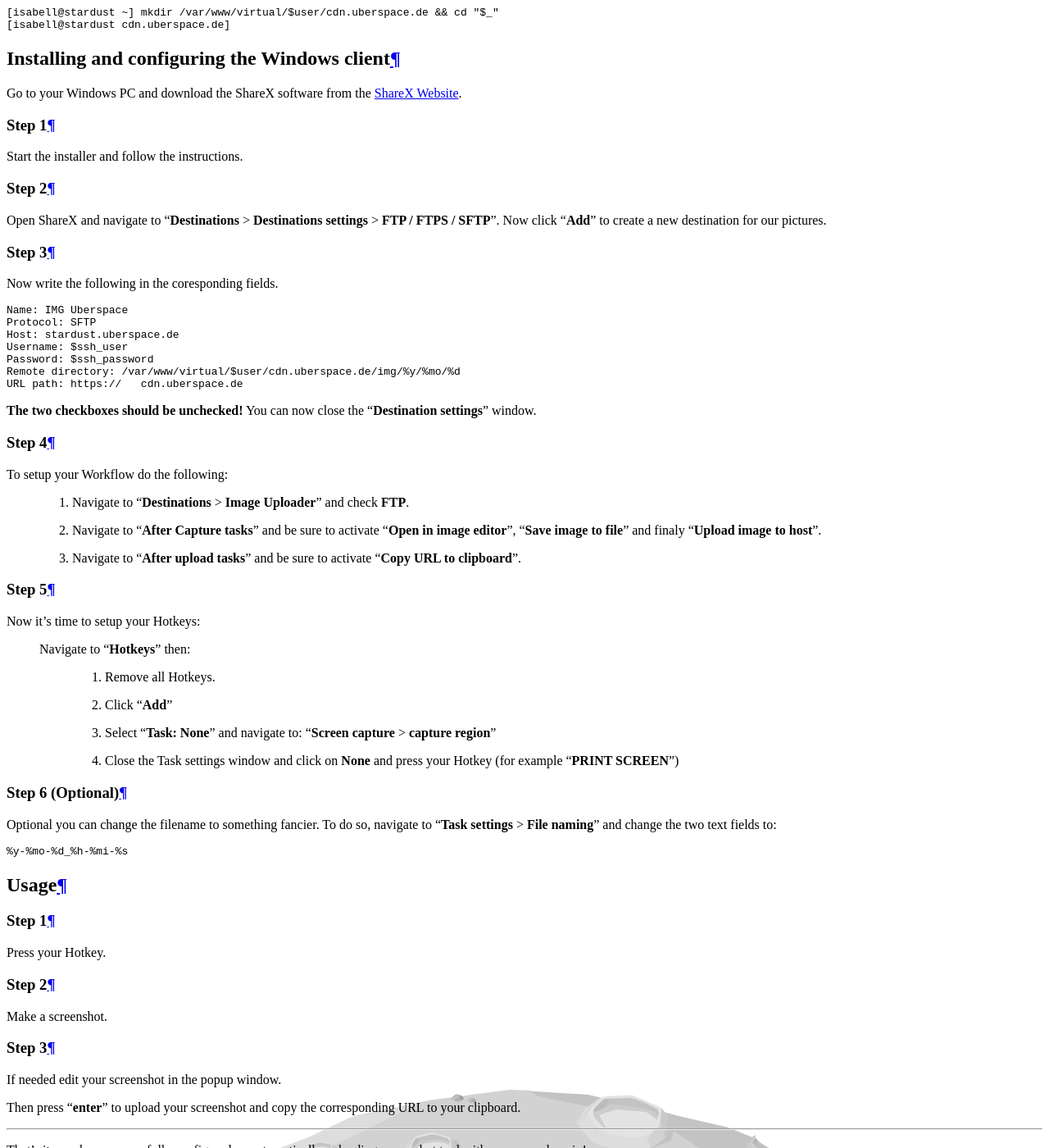
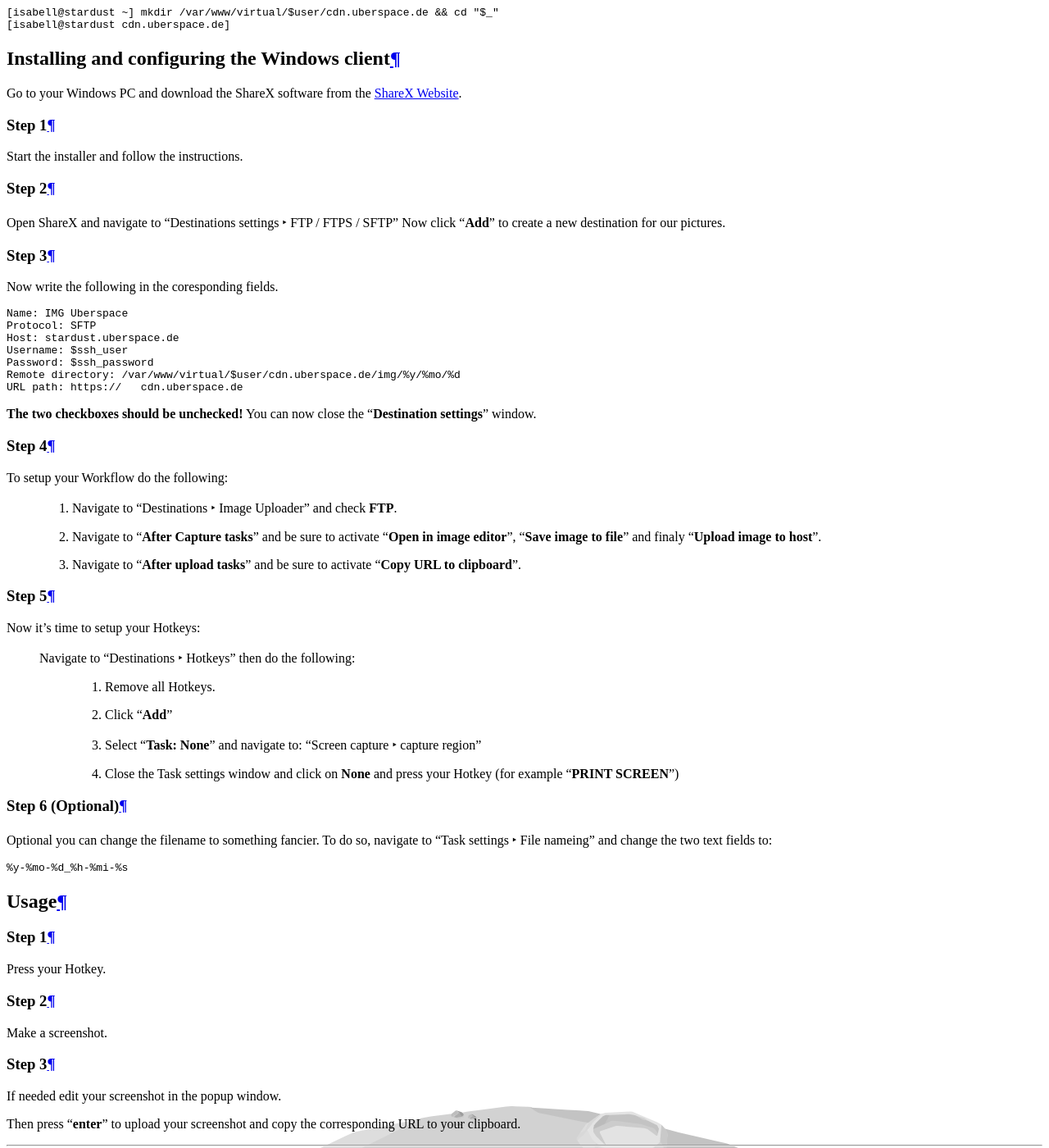
Before and after one commit to Uberspace/lab, a Sphinx documentation site: the page built from source/guide_sharex.rst, in a window 1280 px wide and 1400 px high, scrolled down 3679 px. Shown: the whole window at 82% size. Built offline with Sphinx 7.4.7 and the Read the Docs theme 2.0.0, drawn with Linux system fonts in a browser that asks for light colours.

Commit message:
[ShareX] Added menuselection.

```diff
--- a/source/guide_sharex.rst
+++ b/source/guide_sharex.rst
@@ -101,7 +101,7 @@
 To setup your Workflow do the following:
 
 
- 1. Navigate to "**Destinations** > **Image Uploader**" and check **FTP**.
+ 1. Navigate to ":menuselection:`Destinations --> Image Uploader`" and check **FTP**.
  2. Navigate to "**After Capture tasks**" and be sure to activate "**Open in image editor**", "**Save image to file**" and finaly "**Upload image to host**".
  3. Navigate to "**After upload tasks**" and be sure to activate "**Copy URL to clipboard**".
 
@@ -111,17 +111,18 @@
 Now it’s time to setup your Hotkeys:
 
 
- Navigate to "**Hotkeys**" then:
+ Navigate to ":menuselection:`Destinations --> Hotkeys`" then do the following:
+
   1. Remove all Hotkeys.
   2. Click "**Add**"
-  3. Select "**Task: None**" and navigate to: "**Screen capture** > **capture region**"
+  3. Select "**Task: None**" and navigate to: ":menuselection:`Screen capture --> capture region`"
   4. Close the Task settings window and click on **None** and press your Hotkey (for example "**PRINT SCREEN**")
 
 
 Step 6 (Optional)
 -----------------
 Optional you can change the filename to something fancier.
-To do so, navigate to "**Task settings** > **File naming**" and change the two text fields to:
+To do so, navigate to ":menuselection:`Task settings --> File nameing`" and change the two text fields to:
 ::
 
   %y-%mo-%d_%h-%mi-%s
```
Also changed, not shown: other parts of source/guide_sharex.rst (+1 -1 lines).
